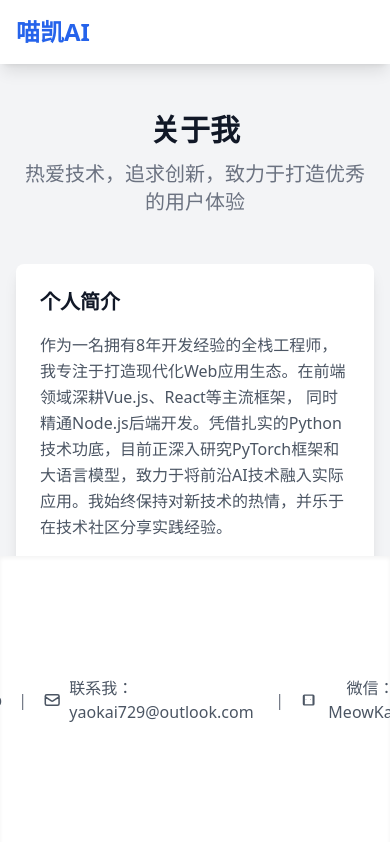
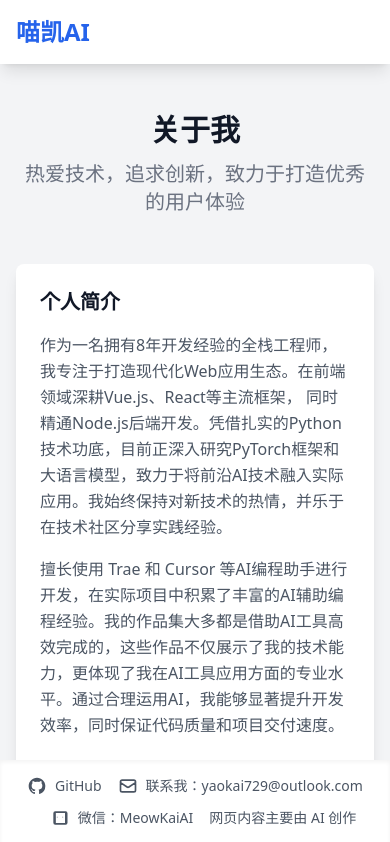
Before and after one commit to mudi24/website, a Vue app: page /about in a window 390 px wide. Shown: the top 842 px of the page. Built offline with nearby package versions, Linux system fonts and the light colour scheme.

Commit message:
添加部署脚本，完善网站

```diff
--- a/index.html
+++ b/index.html
@@ -4,7 +4,7 @@
     <meta charset="UTF-8" />
     <link rel="icon" type="image/svg+xml" href="/vite.svg" />
     <meta name="viewport" content="width=device-width, initial-scale=1.0" />
-    <title>Vite + Vue + TS</title>
+    <title>喵凯 AI</title>
   </head>
   <body>
     <div id="app"></div>
--- a/src/components/Footer.vue
+++ b/src/components/Footer.vue
@@ -2,41 +2,44 @@
 </script>
 
 <template>
-  <footer class="bg-white shadow-inner py-6 fixed bottom-0 left-0 right-0">
+  <footer class="bg-white shadow-inner py-4 md:py-6 fixed bottom-0 left-0 right-0">
     <div class="container mx-auto px-4">
-      <div class="flex items-center justify-center space-x-4">
+      <div class="flex flex-col md:flex-row items-center justify-center space-y-3 md:space-y-0 md:space-x-4">
+        <div class="flex items-center space-x-4">
           <a href="https://github.com/mudi24" target="_blank" rel="noopener noreferrer" class="text-gray-600 hover:text-blue-600 transition-colors duration-300 flex items-center">
-          <svg class="h-6 w-6" fill="currentColor" viewBox="0 0 24 24">
+            <svg class="h-5 w-5 md:h-6 md:w-6" fill="currentColor" viewBox="0 0 24 24">
               <path fill-rule="evenodd" d="M12 2C6.477 2 2 6.484 2 12.017c0 4.425 2.865 8.18 6.839 9.504.5.092.682-.217.682-.483 0-.237-.008-.868-.013-1.703-2.782.605-3.369-1.343-3.369-1.343-.454-1.158-1.11-1.466-1.11-1.466-.908-.62.069-.608.069-.608 1.003.07 1.531 1.032 1.531 1.032.892 1.53 2.341 1.088 2.91.832.092-.647.35-1.088.636-1.338-2.22-.253-4.555-1.113-4.555-4.951 0-1.093.39-1.988 1.029-2.688-.103-.253-.446-1.272.098-2.65 0 0 .84-.27 2.75 1.026A9.564 9.564 0 0112 6.844c.85.004 1.705.115 2.504.337 1.909-1.296 2.747-1.027 2.747-1.027.546 1.379.202 2.398.1 2.651.64.7 1.028 1.595 1.028 2.688 0 3.848-2.339 4.695-4.566 4.943.359.309.678.92.678 1.855 0 1.338-.012 2.419-.012 2.747 0 .268.18.58.688.482A10.019 10.019 0 0022 12.017C22 6.484 17.522 2 12 2z" clip-rule="evenodd" />
             </svg>
-          <span class="ml-2">GitHub</span>
+            <span class="ml-2 text-sm md:text-base">GitHub</span>
           </a>
 
-
-
-        <span class="text-gray-500">|</span>
+          <span class="text-gray-500 hidden md:inline">|</span>
           <a href="mailto:yaokai729@outlook.com" class="text-gray-600 hover:text-blue-600 transition-colors duration-300 flex items-center">
-          <svg class="h-6 w-6" fill="none" stroke="currentColor" viewBox="0 0 24 24">
+            <svg class="h-5 w-5 md:h-6 md:w-6" fill="none" stroke="currentColor" viewBox="0 0 24 24">
               <path stroke-linecap="round" stroke-linejoin="round" stroke-width="2" d="M3 8l7.89 5.26a2 2 0 002.22 0L21 8M5 19h14a2 2 0 002-2V7a2 2 0 00-2-2H5a2 2 0 00-2 2v10a2 2 0 002 2z" />
             </svg>
-          <span class="ml-2">联系我：yaokai729@outlook.com</span>
+            <span class="ml-2 text-sm md:text-base">联系我：yaokai729@outlook.com</span>
           </a>
-        <span class="text-gray-500">|</span>
+        </div>
+
+        <div class="flex items-center space-x-4">
+          <span class="text-gray-500 hidden md:inline">|</span>
           <div class="relative group">
             <button class="text-gray-600 hover:text-blue-600 transition-colors duration-300 flex items-center">
-            <svg class="h-6 w-6" fill="currentColor" viewBox="0 0 24 24">
+              <svg class="h-5 w-5 md:h-6 md:w-6" fill="currentColor" viewBox="0 0 24 24">
                 <path d="M8.667 11.511c-.276 0-.5-.224-.5-.5s.224-.5.5-.5.5.224.5.5-.224.5-.5.5zm6.666 0c-.276 0-.5-.224-.5-.5s.224-.5.5-.5.5.224.5.5-.224.5-.5.5zm-8.999-7.5h12.332A2.333 2.333 0 0121 6.344v11.312A2.333 2.333 0 0118.666 20H6.334A2.333 2.333 0 014 17.656V6.344A2.333 2.333 0 016.334 4zm.666 2v12h11V6h-11z" />
               </svg>
-            <span class="ml-2">微信：MeowKaiAI</span>
+              <span class="ml-2 text-sm md:text-base">微信：MeowKaiAI</span>
             </button>
-          <div class="absolute bottom-full left-1/2 transform -translate-x-1/2 mb-4 w-full max-w-xs opacity-0 invisible group-hover:opacity-100 group-hover:visible transition-all duration-300 ease-in-out">
+            <div class="absolute bottom-full left-1/2 transform -translate-x-1/2 mb-4 w-48 md:w-full md:max-w-xs opacity-0 invisible group-hover:opacity-100 group-hover:visible transition-all duration-300 ease-in-out z-50">
               <img src="../assets/images/wechat-qr.png" alt="微信二维码" class="w-full h-auto rounded-lg shadow-lg mx-auto">
-            <div class="text-center text-sm text-gray-500 mt-2">扫码添加微信</div>
+              <div class="text-center text-xs md:text-sm text-gray-500 mt-2">扫码添加微信</div>
               <div class="text-center text-xs text-gray-400 mt-1">添加时请注明来源</div>
             </div>
           </div>
-        <span class="text-gray-500">|</span>
-        <span class="text-gray-600">网页内容主要由 AI 创作</span>
+          <span class="text-gray-500 hidden md:inline">|</span>
+          <span class="text-gray-600 text-sm md:text-base">网页内容主要由 AI 创作</span>
+        </div>
       </div>
     </div>
   </footer>
--- a/src/components/Header.vue
+++ b/src/components/Header.vue
@@ -1,6 +1,10 @@
-<script setup lang="ts">
+<script lang="ts">
+import { defineComponent } from 'vue'
 import { useRouter, useRoute } from 'vue-router'
 
+export default defineComponent({
+  name: 'Header',
+  setup() {
     const router = useRouter()
     const route = useRoute()
 
@@ -11,6 +15,13 @@
     const isActive = (path: string) => {
       return route.path === path
     }
+
+    return {
+      navigateTo,
+      isActive
+    }
+  }
+})
 </script>
 
 <template>
--- a/src/views/About.vue
+++ b/src/views/About.vue
@@ -7,20 +7,20 @@
   { name: '开发工具', items: ['Git', 'VS Code', 'Trae', 'Cursor'] },
 ])
 
-const experiences = ref([
-  {
-    title: '高级前端开发工程师',
-    company: 'ABC科技有限公司',
-    period: '2022 - 至今',
-    description: '负责公司核心产品的前端架构设计和开发，推动前端工程化建设'
-  },
-  {
-    title: '全栈开发工程师',
-    company: 'XYZ创新科技',
-    period: '2020 - 2022',
-    description: '参与多个全栈项目的开发，负责前后端功能实现和性能优化'
-  }
-])
+// const experiences = ref([
+//   {
+//     title: '高级前端开发工程师',
+//     company: 'ABC科技有限公司',
+//     period: '2022 - 至今',
+//     description: '负责公司核心产品的前端架构设计和开发，推动前端工程化建设'
+//   },
+//   {
+//     title: '全栈开发工程师',
+//     company: 'XYZ创新科技',
+//     period: '2020 - 2022',
+//     description: '参与多个全栈项目的开发，负责前后端功能实现和性能优化'
+//   }
+// ])
 </script>
 
 <template>
--- a/src/views/BlogDetail.vue
+++ b/src/views/BlogDetail.vue
@@ -60,7 +60,7 @@
             </div>
           </div>
           <h1 class="text-3xl font-bold text-gray-900 mb-6">{{ post.title }}</h1>
-          <div class="prose prose-lg max-w-none" v-html="post.content.replace(/\n\n/g, '<br><br>').replace(/\`\`\`([\s\S]*?)\`\`\`/g, (match, code) => '<pre class=\'bg-gray-100 p-4 rounded-lg overflow-x-auto\'><code>' + code + '</code></pre>')">
+          <div class="prose prose-lg max-w-none" v-html="post.content.replace(/\n\n/g, '<br><br>').replace(/\`\`\`([\s\S]*?)\`\`\`/g, (_, code) => '<pre class=\'bg-gray-100 p-4 rounded-lg overflow-x-auto\'><code>' + code + '</code></pre>')">
           </div>
         </div>
       </article>
--- a/src/views/Home.vue
+++ b/src/views/Home.vue
@@ -1,5 +1,4 @@
 <script setup lang="ts">
-import { ref } from 'vue'
 import { useRouter } from 'vue-router'
 
 const router = useRouter()
```
Also changed, not shown: 2 other files (tests, documents, lock files or other folders). Lines whose indentation alone changed are shown as unchanged.
